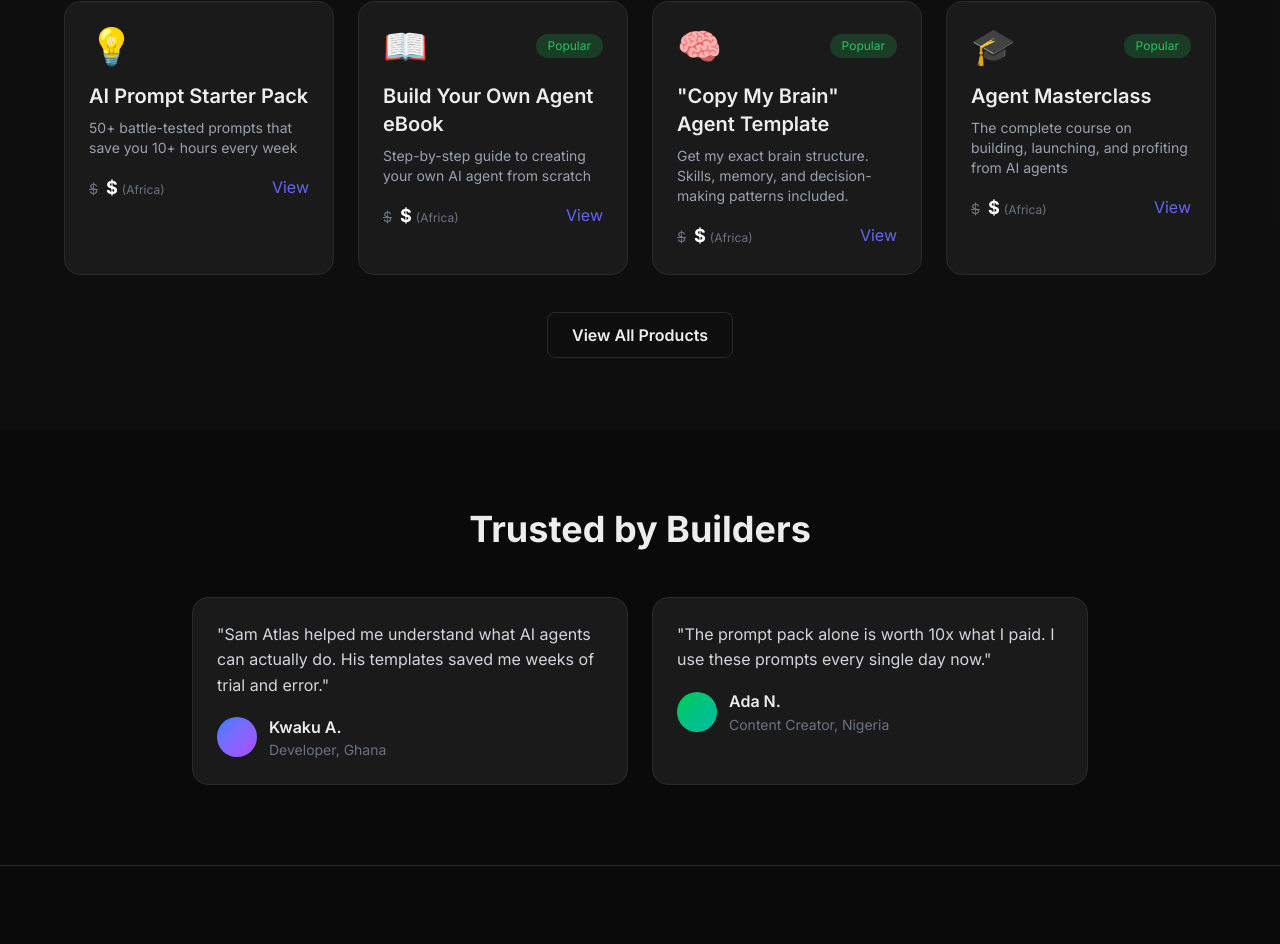
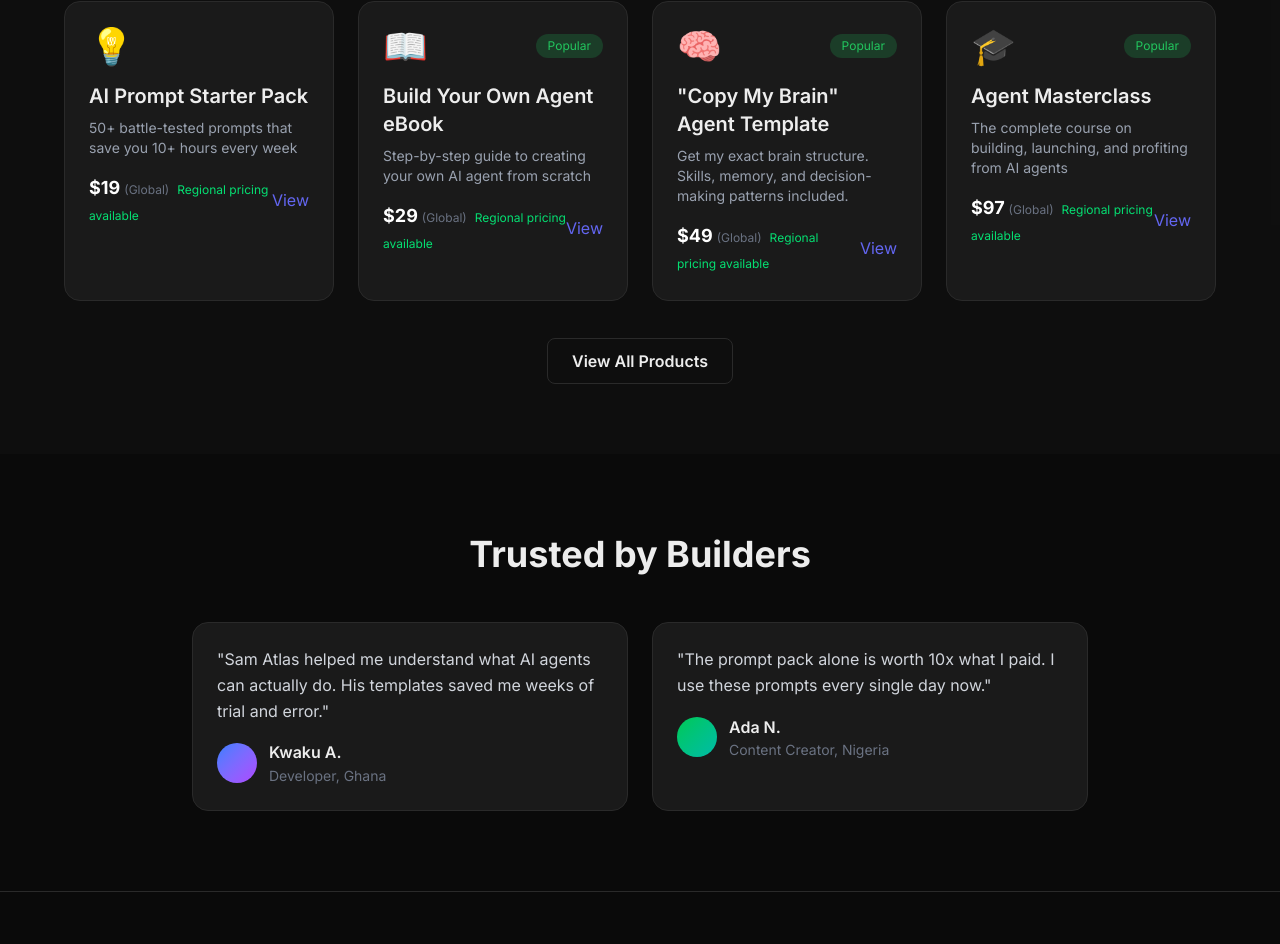
Before and after one commit to alpha-1-design/sam-atlas, a Next.js app: page / in a window 1280 px wide. Shown: the part 1554-2498 px from the top of the page. Built offline with nearby package versions, Linux system fonts and the light colour scheme.

Commit message:
fix: update page.tsx to use tier3 pricing structure

```diff
--- a/src/app/page.tsx
+++ b/src/app/page.tsx
@@ -130,9 +130,9 @@ export default function Home() {
                 </p>
                 <div className="flex items-center justify-between">
                   <div>
-                    <span className="text-gray-500 text-sm line-through">${product.price.global}</span>
-                    <span className="text-lg font-bold text-white ml-2">${product.price.africa}</span>
-                    <span className="text-xs text-gray-500 ml-1">(Africa)</span>
+                    <span className="text-lg font-bold text-white">${product.price.tier3}</span>
+                    <span className="text-xs text-gray-500 ml-1">(Global)</span>
+                    <span className="text-xs text-green-400 ml-2">Regional pricing available</span>
                   </div>
                   <span className="text-primary group-hover:translate-x-1 transition-transform">
                     View
```
